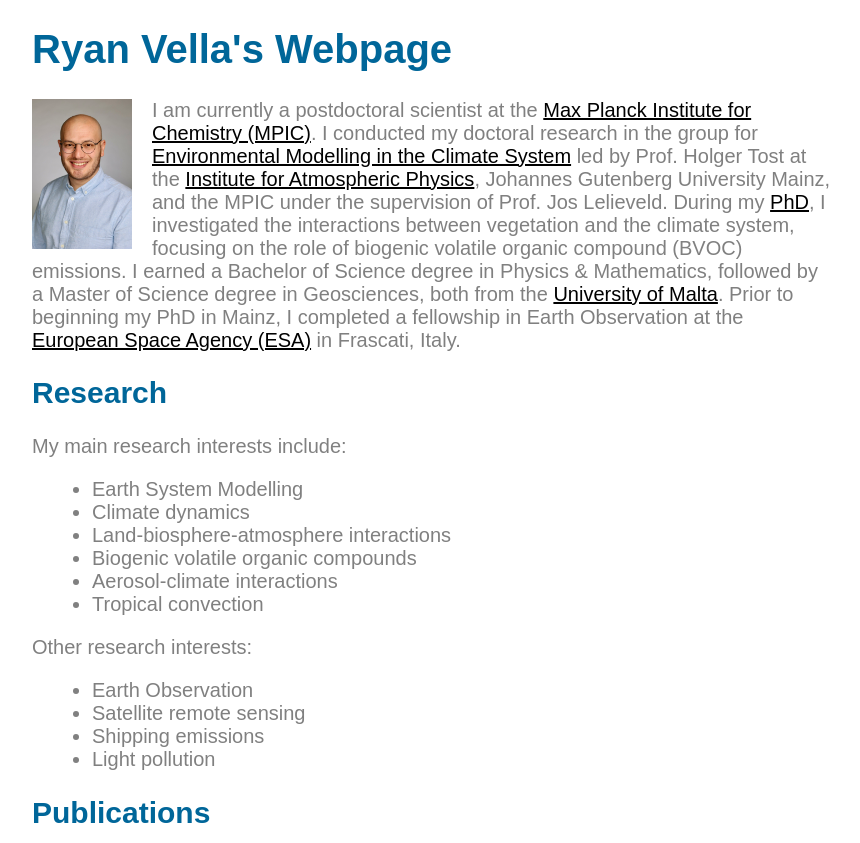
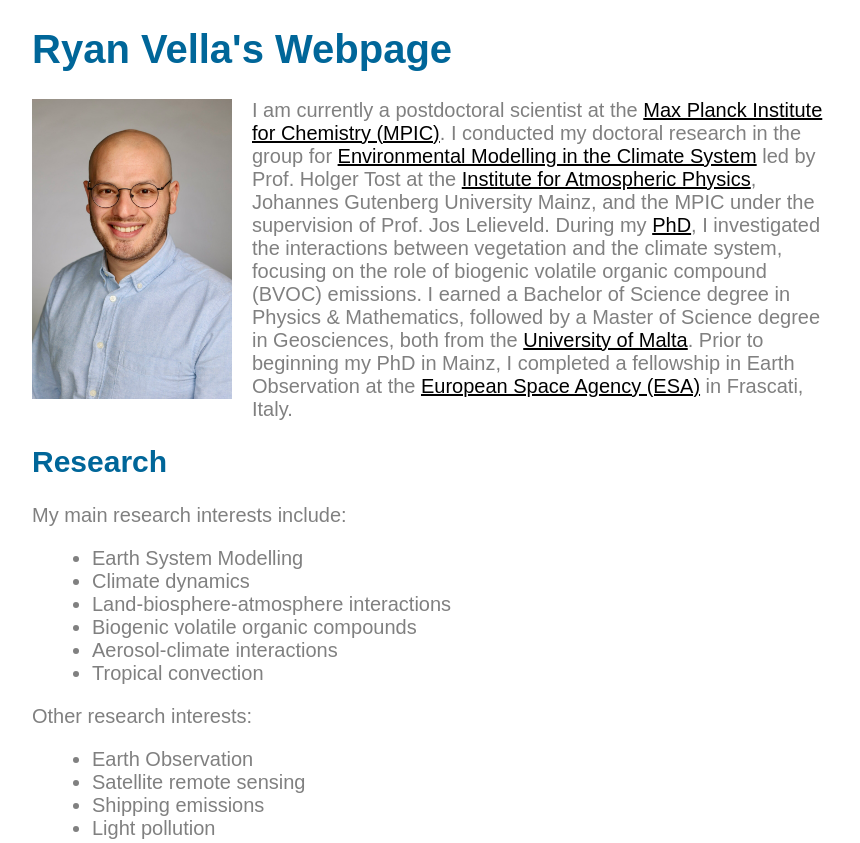
Before and after one commit to ryanvella9/ryanvella.github.io, a plain HTML site: page index.html in a window 1280 px wide. Shown: the top 843 px of the page, without its empty margins (208-1068 px from the left). Drawn offline with Linux system fonts and the light colour scheme.

Commit message:
Update index.html

```diff
--- a/index.html
+++ b/index.html
@@ -39,7 +39,7 @@
   <body>
     <h1>Ryan Vella's Webpage</h1>
     <div id="about">
-      <img src="ryan_pic.jpg" alt="About Picture" style="height: 150px; width: auto;">
+      <img src="ryan_pic.jpg" alt="About Picture" style="height: 300px; width: auto;">
       <p>I am currently a postdoctoral scientist at the <a href="https://www.mpic.de/2285/en">Max Planck Institute for Chemistry (MPIC)</a>. I conducted my doctoral research in the group for <a href="https://envmodel.ipa.uni-mainz.de/">Environmental Modelling in the Climate System</a> led by Prof. Holger Tost at the <a href="https://www.blogs.uni-mainz.de/fb08-ipa-en/">Institute for Atmospheric Physics</a>, Johannes Gutenberg University Mainz, and the MPIC under the supervision of Prof. Jos Lelieveld. During my <a href="https://openscience.ub.uni-mainz.de/handle/20.500.12030/10588">PhD</a>, I investigated the interactions between vegetation and the climate system, focusing on the role of biogenic volatile organic compound (BVOC) emissions. I earned a Bachelor of Science degree in Physics & Mathematics, followed by a Master of Science degree in Geosciences, both from the <a href="https://www.um.edu.mt/">University of Malta</a>. Prior to beginning my PhD in Mainz, I completed a fellowship in Earth Observation at the <a href="https://www.esa.int/">European Space Agency (ESA)</a> in Frascati, Italy.</p>
       <ul>
       </ul>
```
